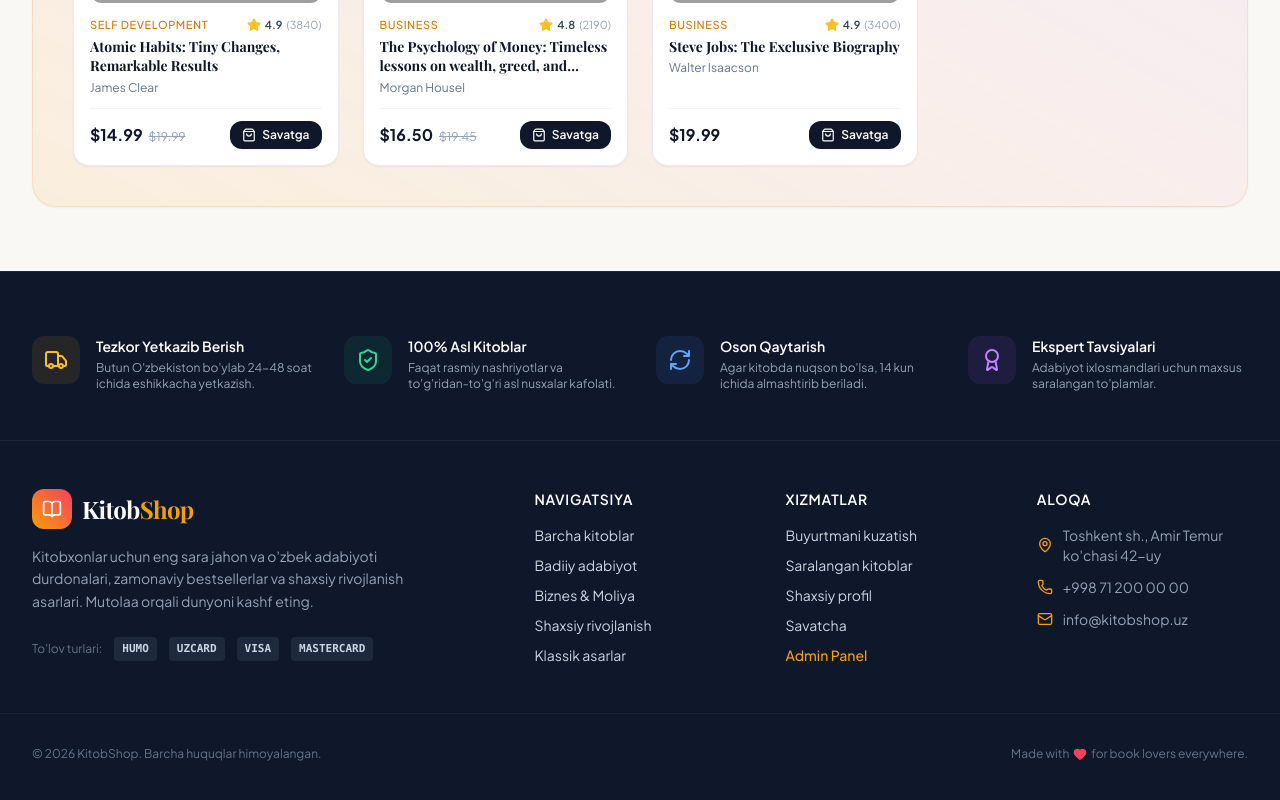
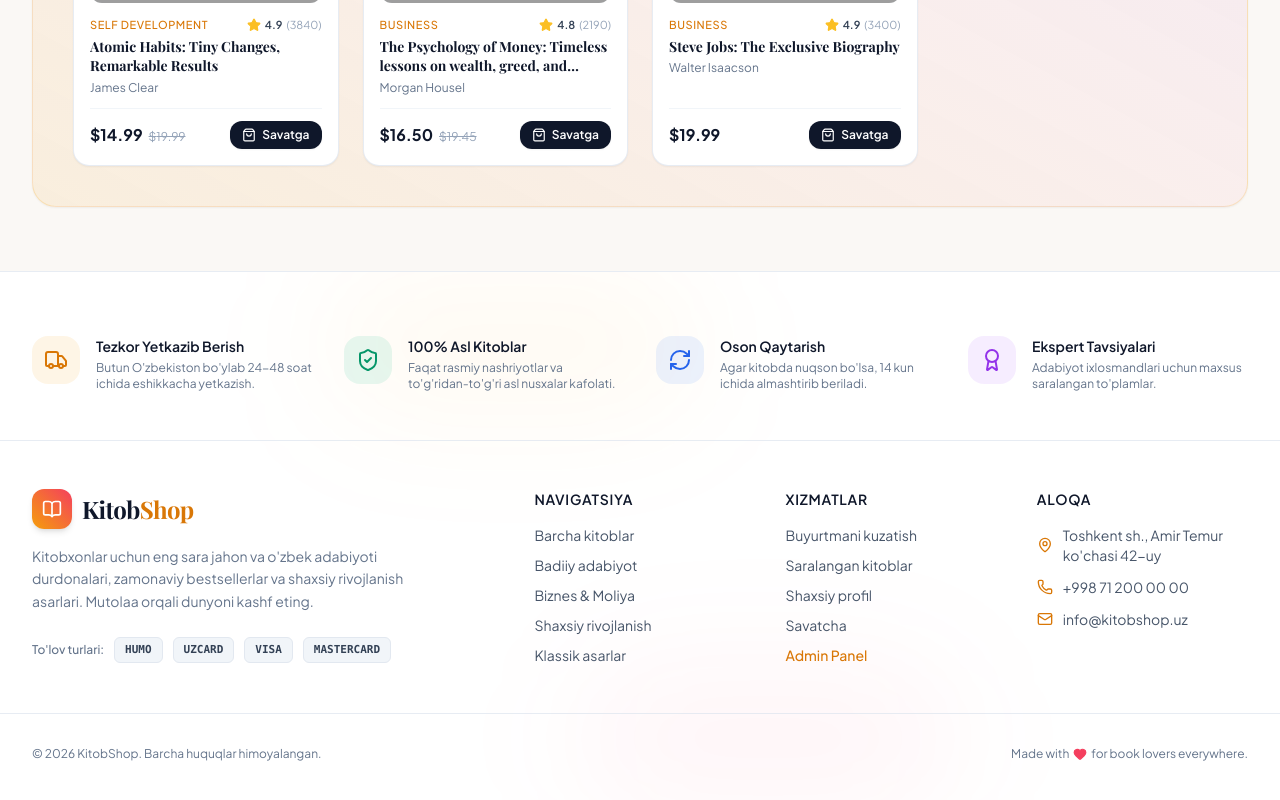
Before and after one commit to humoyun1773/kitob-shop, a React (Vite) app: page / in a window 1280 px wide. Shown: the part 3978-4778 px from the top of the page. Built offline with nearby package versions, Linux system fonts and the light colour scheme; grey boxes are pictures that could not be loaded; a web font is replaced by a local one.

Commit message:
fix(footer): improve footer background with light/dark theme support and ambient styling

```diff
--- a/src/components/common/Footer.tsx
+++ b/src/components/common/Footer.tsx
@@ -7,115 +7,119 @@
   const { t } = useLanguage();
 
   return (
-    <footer className="bg-slate-900 text-slate-300 pt-16 pb-24 lg:pb-12 border-t border-slate-800">
+    <footer className="relative bg-white dark:bg-[#0a0c12] text-slate-600 dark:text-slate-400 pt-16 pb-24 lg:pb-12 border-t border-slate-200/80 dark:border-slate-800/80 transition-colors duration-200 overflow-hidden">
+      {/* Subtle ambient lighting effects */}
+      <div className="absolute top-0 left-1/4 w-96 h-36 bg-amber-500/5 dark:bg-amber-500/[0.03] rounded-full blur-3xl pointer-events-none" />
+      <div className="absolute bottom-0 right-1/4 w-96 h-36 bg-rose-500/5 dark:bg-rose-500/[0.03] rounded-full blur-3xl pointer-events-none" />
+
       {/* Feature highlights */}
-      <div className="max-w-7xl mx-auto px-4 sm:px-6 lg:px-8 pb-12 border-b border-slate-800">
+      <div className="relative max-w-7xl mx-auto px-4 sm:px-6 lg:px-8 pb-12 border-b border-slate-200/80 dark:border-slate-800/80">
         <div className="grid grid-cols-1 sm:grid-cols-2 lg:grid-cols-4 gap-8">
           <div className="flex items-start gap-4">
-            <div className="w-12 h-12 rounded-xl bg-amber-500/10 text-amber-400 flex items-center justify-center flex-shrink-0">
+            <div className="w-12 h-12 rounded-2xl bg-amber-500/10 text-amber-600 dark:text-amber-400 flex items-center justify-center flex-shrink-0">
               <Truck className="w-6 h-6" />
             </div>
             <div>
-              <h4 className="font-semibold text-white text-sm">Tezkor Yetkazib Berish</h4>
-              <p className="text-xs text-slate-400 mt-1">Butun O'zbekiston bo'ylab 24-48 soat ichida eshikkacha yetkazish.</p>
+              <h4 className="font-semibold text-slate-900 dark:text-white text-sm">Tezkor Yetkazib Berish</h4>
+              <p className="text-xs text-slate-500 dark:text-slate-400 mt-1">Butun O'zbekiston bo'ylab 24-48 soat ichida eshikkacha yetkazish.</p>
             </div>
           </div>
 
           <div className="flex items-start gap-4">
-            <div className="w-12 h-12 rounded-xl bg-emerald-500/10 text-emerald-400 flex items-center justify-center flex-shrink-0">
+            <div className="w-12 h-12 rounded-2xl bg-emerald-500/10 text-emerald-600 dark:text-emerald-400 flex items-center justify-center flex-shrink-0">
               <ShieldCheck className="w-6 h-6" />
             </div>
             <div>
-              <h4 className="font-semibold text-white text-sm">100% Asl Kitoblar</h4>
-              <p className="text-xs text-slate-400 mt-1">Faqat rasmiy nashriyotlar va to'g'ridan-to'g'ri asl nusxalar kafolati.</p>
+              <h4 className="font-semibold text-slate-900 dark:text-white text-sm">100% Asl Kitoblar</h4>
+              <p className="text-xs text-slate-500 dark:text-slate-400 mt-1">Faqat rasmiy nashriyotlar va to'g'ridan-to'g'ri asl nusxalar kafolati.</p>
             </div>
           </div>
 
           <div className="flex items-start gap-4">
-            <div className="w-12 h-12 rounded-xl bg-blue-500/10 text-blue-400 flex items-center justify-center flex-shrink-0">
+            <div className="w-12 h-12 rounded-2xl bg-blue-500/10 text-blue-600 dark:text-blue-400 flex items-center justify-center flex-shrink-0">
               <RefreshCw className="w-6 h-6" />
             </div>
             <div>
-              <h4 className="font-semibold text-white text-sm">Oson Qaytarish</h4>
-              <p className="text-xs text-slate-400 mt-1">Agar kitobda nuqson bo'lsa, 14 kun ichida almashtirib beriladi.</p>
+              <h4 className="font-semibold text-slate-900 dark:text-white text-sm">Oson Qaytarish</h4>
+              <p className="text-xs text-slate-500 dark:text-slate-400 mt-1">Agar kitobda nuqson bo'lsa, 14 kun ichida almashtirib beriladi.</p>
             </div>
           </div>
 
           <div className="flex items-start gap-4">
-            <div className="w-12 h-12 rounded-xl bg-purple-500/10 text-purple-400 flex items-center justify-center flex-shrink-0">
+            <div className="w-12 h-12 rounded-2xl bg-purple-500/10 text-purple-600 dark:text-purple-400 flex items-center justify-center flex-shrink-0">
               <Award className="w-6 h-6" />
             </div>
             <div>
-              <h4 className="font-semibold text-white text-sm">Ekspert Tavsiyalari</h4>
-              <p className="text-xs text-slate-400 mt-1">Adabiyot ixlosmandlari uchun maxsus saralangan to'plamlar.</p>
+              <h4 className="font-semibold text-slate-900 dark:text-white text-sm">Ekspert Tavsiyalari</h4>
+              <p className="text-xs text-slate-500 dark:text-slate-400 mt-1">Adabiyot ixlosmandlari uchun maxsus saralangan to'plamlar.</p>
             </div>
           </div>
         </div>
       </div>
 
       {/* Main footer content */}
-      <div className="max-w-7xl mx-auto px-4 sm:px-6 lg:px-8 py-12">
+      <div className="relative max-w-7xl mx-auto px-4 sm:px-6 lg:px-8 py-12">
         <div className="grid grid-cols-1 md:grid-cols-2 lg:grid-cols-5 gap-10">
           {/* Brand info */}
           <div className="lg:col-span-2">
-            <Link to="/" className="flex items-center gap-2.5">
-              <div className="w-10 h-10 rounded-xl bg-gradient-to-tr from-amber-500 to-rose-500 flex items-center justify-center text-white font-bold">
+            <Link to="/" className="flex items-center gap-2.5 group">
+              <div className="w-10 h-10 rounded-xl bg-gradient-to-tr from-amber-500 to-rose-500 flex items-center justify-center text-white font-bold shadow-md group-hover:scale-105 transition transform">
                 <BookOpen className="w-5 h-5" />
               </div>
-              <span className="font-serif font-bold text-2xl text-white tracking-tight">
-                Kitob<span className="text-amber-500">Shop</span>
+              <span className="font-serif font-bold text-2xl text-slate-900 dark:text-white tracking-tight">
+                Kitob<span className="text-amber-600 dark:text-amber-400">Shop</span>
               </span>
             </Link>
-            <p className="text-sm text-slate-400 mt-4 leading-relaxed max-w-sm">
+            <p className="text-sm text-slate-500 dark:text-slate-400 mt-4 leading-relaxed max-w-sm">
               Kitobxonlar uchun eng sara jahon va o'zbek adabiyoti durdonalari, zamonaviy bestsellerlar va shaxsiy rivojlanish asarlari. Mutolaa orqali dunyoni kashf eting.
             </p>
-            <div className="mt-6 flex items-center gap-3">
-              <span className="text-xs text-slate-500">To'lov turlari:</span>
-              <span className="px-2 py-1 bg-slate-800 rounded text-[11px] font-mono font-semibold text-slate-300">HUMO</span>
-              <span className="px-2 py-1 bg-slate-800 rounded text-[11px] font-mono font-semibold text-slate-300">UZCARD</span>
-              <span className="px-2 py-1 bg-slate-800 rounded text-[11px] font-mono font-semibold text-slate-300">VISA</span>
-              <span className="px-2 py-1 bg-slate-800 rounded text-[11px] font-mono font-semibold text-slate-300">MASTERCARD</span>
+            <div className="mt-6 flex flex-wrap items-center gap-2.5">
+              <span className="text-xs text-slate-500 dark:text-slate-400 font-medium">To'lov turlari:</span>
+              <span className="px-2.5 py-1 bg-slate-100 dark:bg-slate-800/80 border border-slate-200 dark:border-slate-700/60 rounded-md text-[11px] font-mono font-semibold text-slate-700 dark:text-slate-300">HUMO</span>
+              <span className="px-2.5 py-1 bg-slate-100 dark:bg-slate-800/80 border border-slate-200 dark:border-slate-700/60 rounded-md text-[11px] font-mono font-semibold text-slate-700 dark:text-slate-300">UZCARD</span>
+              <span className="px-2.5 py-1 bg-slate-100 dark:bg-slate-800/80 border border-slate-200 dark:border-slate-700/60 rounded-md text-[11px] font-mono font-semibold text-slate-700 dark:text-slate-300">VISA</span>
+              <span className="px-2.5 py-1 bg-slate-100 dark:bg-slate-800/80 border border-slate-200 dark:border-slate-700/60 rounded-md text-[11px] font-mono font-semibold text-slate-700 dark:text-slate-300">MASTERCARD</span>
             </div>
           </div>
 
           {/* Quick links */}
           <div>
-            <h5 className="text-sm font-semibold text-white uppercase tracking-wider mb-4">Navigatsiya</h5>
+            <h5 className="text-sm font-semibold text-slate-900 dark:text-white uppercase tracking-wider mb-4">Navigatsiya</h5>
             <ul className="space-y-2.5 text-sm">
-              <li><Link to="/books" className="hover:text-amber-400 transition">Barcha kitoblar</Link></li>
-              <li><Link to="/books?category=Fiction" className="hover:text-amber-400 transition">Badiiy adabiyot</Link></li>
-              <li><Link to="/books?category=Business" className="hover:text-amber-400 transition">Biznes & Moliya</Link></li>
-              <li><Link to="/books?category=Self Development" className="hover:text-amber-400 transition">Shaxsiy rivojlanish</Link></li>
-              <li><Link to="/books?category=Classics" className="hover:text-amber-400 transition">Klassik asarlar</Link></li>
+              <li><Link to="/books" className="text-slate-600 dark:text-slate-400 hover:text-amber-600 dark:hover:text-amber-400 transition">Barcha kitoblar</Link></li>
+              <li><Link to="/books?category=Fiction" className="text-slate-600 dark:text-slate-400 hover:text-amber-600 dark:hover:text-amber-400 transition">Badiiy adabiyot</Link></li>
+              <li><Link to="/books?category=Business" className="text-slate-600 dark:text-slate-400 hover:text-amber-600 dark:hover:text-amber-400 transition">Biznes & Moliya</Link></li>
+              <li><Link to="/books?category=Self Development" className="text-slate-600 dark:text-slate-400 hover:text-amber-600 dark:hover:text-amber-400 transition">Shaxsiy rivojlanish</Link></li>
+              <li><Link to="/books?category=Classics" className="text-slate-600 dark:text-slate-400 hover:text-amber-600 dark:hover:text-amber-400 transition">Klassik asarlar</Link></li>
             </ul>
           </div>
 
           {/* Customer Service */}
           <div>
-            <h5 className="text-sm font-semibold text-white uppercase tracking-wider mb-4">Xizmatlar</h5>
+            <h5 className="text-sm font-semibold text-slate-900 dark:text-white uppercase tracking-wider mb-4">Xizmatlar</h5>
             <ul className="space-y-2.5 text-sm">
-              <li><Link to="/orders" className="hover:text-amber-400 transition">Buyurtmani kuzatish</Link></li>
-              <li><Link to="/wishlist" className="hover:text-amber-400 transition">Saralangan kitoblar</Link></li>
-              <li><Link to="/profile" className="hover:text-amber-400 transition">Shaxsiy profil</Link></li>
-              <li><Link to="/cart" className="hover:text-amber-400 transition">Savatcha</Link></li>
-              <li><Link to="/admin" className="hover:text-amber-400 text-amber-500 font-medium transition">Admin Panel</Link></li>
+              <li><Link to="/orders" className="text-slate-600 dark:text-slate-400 hover:text-amber-600 dark:hover:text-amber-400 transition">Buyurtmani kuzatish</Link></li>
+              <li><Link to="/wishlist" className="text-slate-600 dark:text-slate-400 hover:text-amber-600 dark:hover:text-amber-400 transition">Saralangan kitoblar</Link></li>
+              <li><Link to="/profile" className="text-slate-600 dark:text-slate-400 hover:text-amber-600 dark:hover:text-amber-400 transition">Shaxsiy profil</Link></li>
+              <li><Link to="/cart" className="text-slate-600 dark:text-slate-400 hover:text-amber-600 dark:hover:text-amber-400 transition">Savatcha</Link></li>
+              <li><Link to="/admin" className="hover:text-amber-600 dark:hover:text-amber-400 text-amber-600 dark:text-amber-400 font-medium transition">Admin Panel</Link></li>
             </ul>
           </div>
 
           {/* Contact */}
           <div>
-            <h5 className="text-sm font-semibold text-white uppercase tracking-wider mb-4">Aloqa</h5>
-            <ul className="space-y-3 text-sm text-slate-400">
+            <h5 className="text-sm font-semibold text-slate-900 dark:text-white uppercase tracking-wider mb-4">Aloqa</h5>
+            <ul className="space-y-3 text-sm text-slate-600 dark:text-slate-400">
               <li className="flex items-center gap-2.5">
-                <MapPin className="w-4 h-4 text-amber-500 flex-shrink-0" />
+                <MapPin className="w-4 h-4 text-amber-600 dark:text-amber-500 flex-shrink-0" />
                 <span>Toshkent sh., Amir Temur ko'chasi 42-uy</span>
               </li>
               <li className="flex items-center gap-2.5">
-                <Phone className="w-4 h-4 text-amber-500 flex-shrink-0" />
+                <Phone className="w-4 h-4 text-amber-600 dark:text-amber-500 flex-shrink-0" />
                 <span>+998 71 200 00 00</span>
               </li>
               <li className="flex items-center gap-2.5">
-                <Mail className="w-4 h-4 text-amber-500 flex-shrink-0" />
+                <Mail className="w-4 h-4 text-amber-600 dark:text-amber-500 flex-shrink-0" />
                 <span>info@kitobshop.uz</span>
               </li>
             </ul>
@@ -124,7 +128,7 @@
       </div>
 
       {/* Copyright */}
-      <div className="max-w-7xl mx-auto px-4 sm:px-6 lg:px-8 pt-8 border-t border-slate-800/80 flex flex-col sm:flex-row items-center justify-between gap-4 text-xs text-slate-500">
+      <div className="relative max-w-7xl mx-auto px-4 sm:px-6 lg:px-8 pt-8 border-t border-slate-200/80 dark:border-slate-800/80 flex flex-col sm:flex-row items-center justify-between gap-4 text-xs text-slate-500 dark:text-slate-400">
         <p>© 2026 KitobShop. Barcha huquqlar himoyalangan.</p>
         <p className="flex items-center gap-1">
           Made with <Heart className="w-3.5 h-3.5 text-rose-500 fill-rose-500" /> for book lovers everywhere.
```
